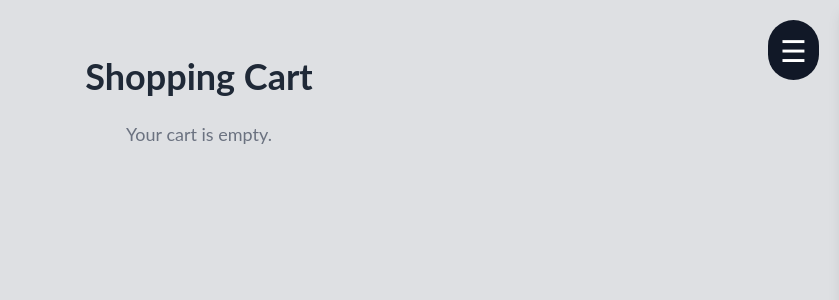
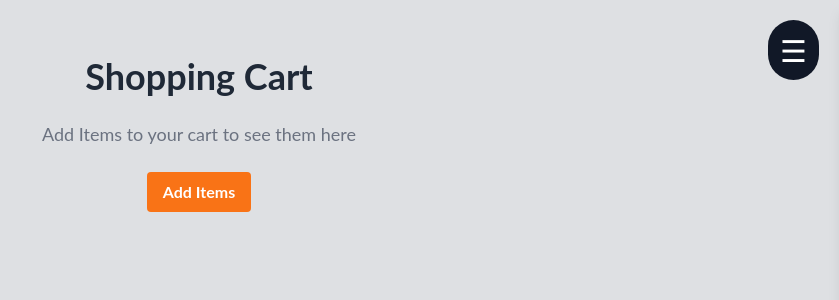
Before and after one commit to 0xiammatrixx/redux-bounty, a React (Vite) app: page /cart in a window 1280 px wide. Shown: the top 300 px of the page, without its empty margins (441-1280 px from the left). Built offline with nearby package versions, Linux system fonts and the light colour scheme.

Commit message:
final touches

```diff
--- a/src/components/Cart.jsx
+++ b/src/components/Cart.jsx
@@ -3,6 +3,7 @@ import React from 'react';
 import { useDispatch, useSelector } from 'react-redux';
 import { checkoutCart, removeFromCart } from '../features/cartSlice';
 import { purchaseProduct } from '../features/productSlice';
+import { Link } from 'react-router-dom';
 
 const CartPage = () => {
   const dispatch = useDispatch();
@@ -30,7 +31,12 @@ const CartPage = () => {
     <div className="container mx-auto p-6">
       <h2 className="text-4xl font-bold mb-6 text-center text-gray-800">Shopping Cart</h2>
       {cartItems.length === 0 ? (
-        <p className="text-center text-lg text-gray-500">Your cart is empty.</p>
+        <div className="flex flex-col items-center">
+        <p className="text-center text-lg text-gray-500  mb-6">Add Items to your cart to see them here</p>
+        <Link to="/shopper" className="bg-orange-500 hover:bg-orange-400 text-white font-bold py-2 px-4 rounded">
+            Add Items
+          </Link>
+          </div>
       ) : (
         <>
           {/* Total Price Display */}
@@ -55,7 +61,7 @@ const CartPage = () => {
                   </span>
                   <button
                     onClick={() => handleRemoveFromCart(product.id)}
-                    className="text-red-500 hover:text-red-700 ml-4 transition duration-300">
+                    className="bg-red-500 text-white px-4 py-2 rounded-lg hover:bg-red-600 transition duration-300 ease-in-out">
                     Remove
                   </button>
                 </div>
--- a/src/components/SellerPage.jsx
+++ b/src/components/SellerPage.jsx
@@ -63,7 +63,7 @@ const SellerPage = () => {
             type="text"
             value={product.sellerContact}
             onChange={(e) => handleProductUpdate(product.id, { ...product, sellerContact: e.target.value })}
-            placeholder="Contact Us"
+            placeholder="Shop Location"
             className="bg-gray-200 text-gray-800 p-2 mb-4 rounded focus:outline-none focus:ring-2 focus:ring-blue-400" // Adjusted margin-bottom to mb-4 for last input
           />
           <button onClick={() => handleRemoveProduct(product.id)} className="bg-red-600 text-white py-1 px-3 rounded hover:bg-red-700 transition duration-200">
@@ -103,7 +103,7 @@ const SellerPage = () => {
       />
       <input
         type="text"
-        placeholder="Contact Us"
+        placeholder="Shop Location"
         value={newProduct.sellerContact}
         onChange={(e) => setNewProduct({ ...newProduct, sellerContact: e.target.value })}
         className="bg-gray-200 text-gray-800 p-2 mb-4 rounded focus:outline-none focus:ring-2 focus:ring-blue-400" // Adjusted margin-bottom to mb-4 for last input
--- a/src/components/ShopperPage.jsx
+++ b/src/components/ShopperPage.jsx
@@ -70,9 +70,9 @@ const ShopperPage = () => {
             <p className="text-gray-600 mt-2">
               Price: <span className="font-bold">${typeof product.price === 'number' ? product.price.toFixed(2) : 'N/A'}</span>
             </p>
-            <p className="text-gray-600">Seller: {product.sellerName}</p>
-            <p className="text-gray-600">Contact: {product.sellerContact}</p>
-            <p className="text-gray-600">Qty: {product.quantity}</p>
+            <p className="text-gray-600">Shop: {product.sellerName}</p>
+            <p className="text-gray-600">Contact Info: {product.sellerContact}</p>
+            <p className="text-gray-600">In Stock: {product.quantity}</p>
             <button
               onClick={() => handleAddToCart(product)}
               className={`mt-4 text-white py-2 px-4 rounded-lg transition duration-300 ${
```
